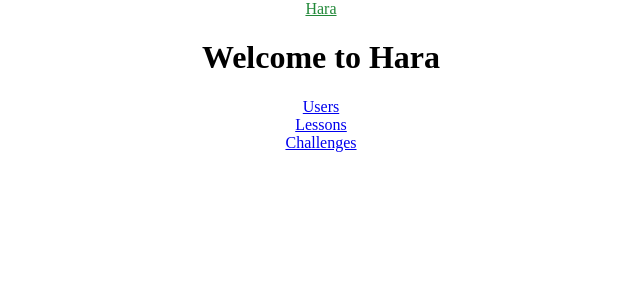
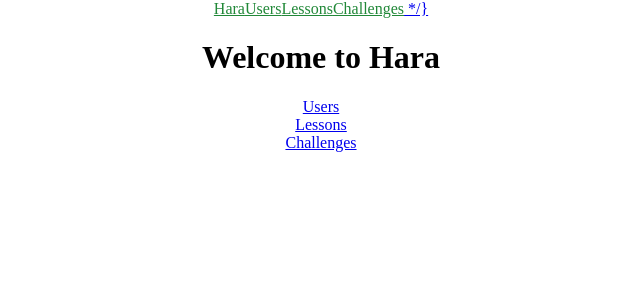
Before and after one commit to dclements9/Hara-Frontend-v2, a React (Create React App) app: page / in a window 1280 px wide. Shown: the top 300 px of the page, without its empty margins (319-959 px from the left). Built offline with nearby package versions, Linux system fonts and the light colour scheme; no server answers; a web font is replaced by a local one.

Commit message:
NavBar lessons, challenges, & users additions-WIP

```diff
--- a/src/components/LessonPage.js
+++ b/src/components/LessonPage.js
@@ -34,7 +34,7 @@ render (){
       <Button onClick={this.delete}> Delete </Button>
       <br />
       <br />
-      <Link to={`/lessons/${lesson.id}/edit`}> Update </Link>
+      <Link to={`/lessons/${lesson.id}/edit`}> Update Lesson</Link>
       <br />
       <br />
     </div>
--- a/src/components/Navbar.js
+++ b/src/components/Navbar.js
@@ -8,8 +8,19 @@ const Navheader = () => {
       <Navbar.Brand style={{ color: "#218838" }} href="/">
         Hara
       </Navbar.Brand>
-      <Nav.Link href="/users" className="ml-auto">
-
+      <Navbar.Brand style={{ color: "#218838" }} href="/users">
+        Users
+      </Navbar.Brand>
+      <Navbar.Brand style={{ color: "#218838" }} href="/lessons">
+        Lessons
+      </Navbar.Brand>
+      <Navbar.Brand style={{ color: "#218838" }} href="/challenges">
+        Challenges
+      </Navbar.Brand>
+      {/* {/* <Nav.Link href="/users" className="ml-auto"> */}
+      <Nav.Link href="/lessons" className="ml-auto">
+      </Nav.Link>
+      <Nav.Link href="/challenges" className="ml-auto"> */}
       </Nav.Link>
 
     </Navbar>
```
